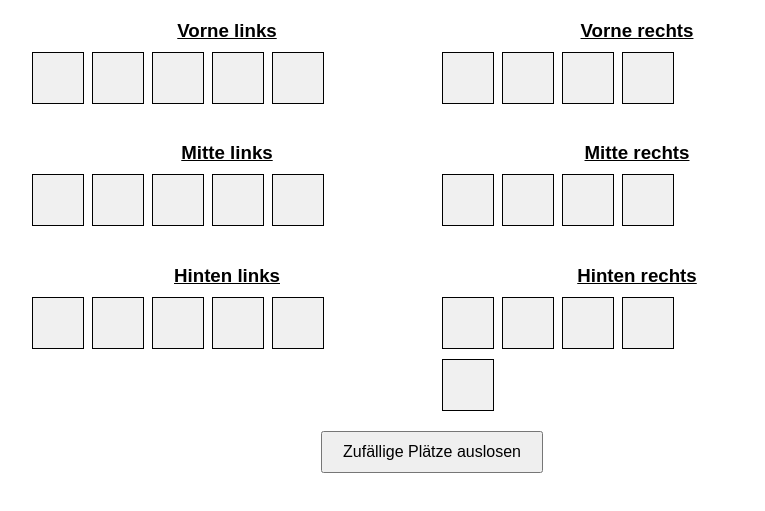
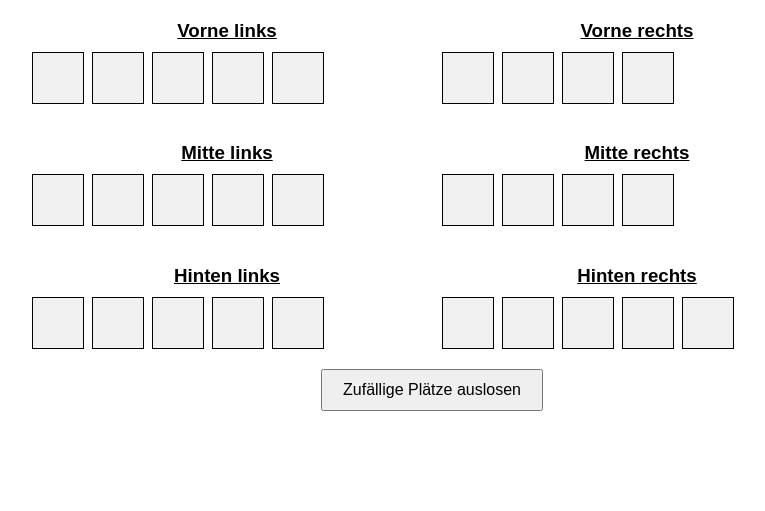
Before and after one commit to SS-99-dev/FRSH-Sitzordnung-Kl.-10, a plain HTML site: page index.html in a window 1280 px wide. Shown: the part 79-590 px from the top of the page, without its empty margins (208-973 px from the left). Drawn offline with Linux system fonts and the light colour scheme.

Commit message:
Update index.html

```diff
--- a/index.html
+++ b/index.html
@@ -29,7 +29,7 @@
             grid-template-columns: repeat(6, 50px);
         }
         .right {
-            grid-template-columns: repeat(4, 50px);
+            grid-template-columns: repeat(5, 50px);
         }
         .seat {
             width: 50px;
```
